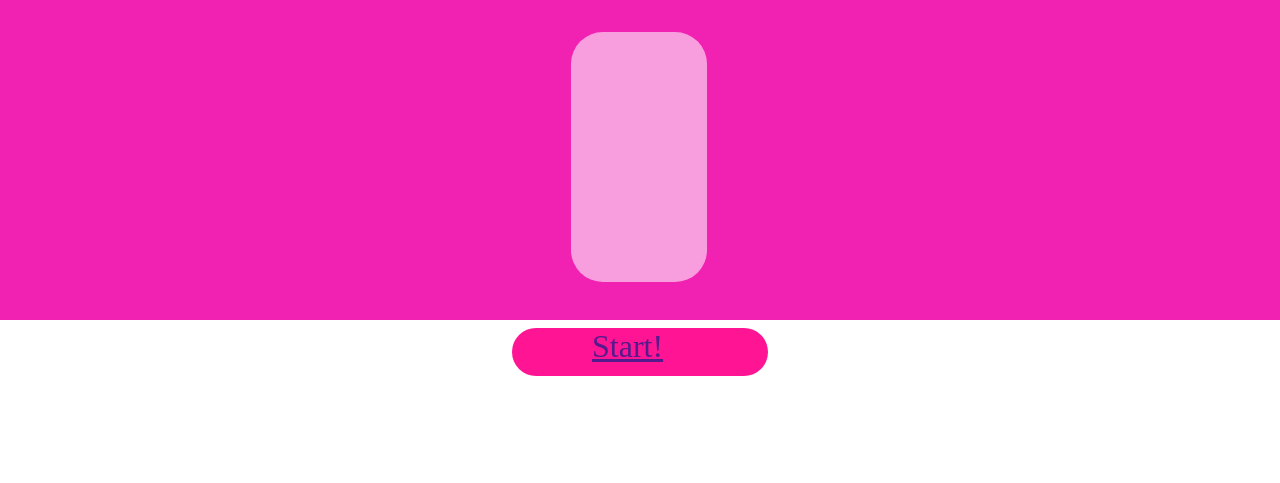
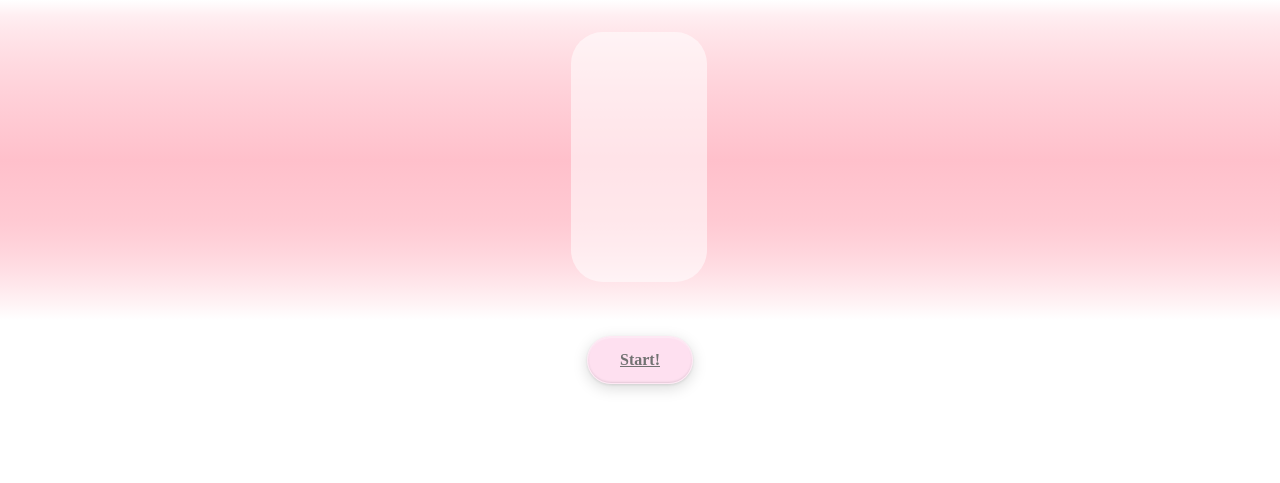
Before and after one commit to so-klavier/Hackathon, a plain HTML site: page frontend/public/home/index.html in a window 1280 px wide. Drawn offline with Linux system fonts and the light colour scheme.

Commit message:
change home page UI

```diff
--- a/frontend/public/home/home.css
+++ b/frontend/public/home/home.css
@@ -4,11 +4,14 @@
 }
 .card-container {
     display: flex;
-    flex-direction: row;
+    flex-direction: column;
     height: 40vh;
-    background-color: #f121b2;
+    background-color: rgb(255, 138, 198);
     margin: 0;
+    width: 100%;
+    position: relative;
 
+    background: linear-gradient(white, 15%, pink, 85%, white);
 }
 
 /*.card-item {
@@ -19,6 +22,7 @@
     height: 26vh;
     width: 12vw;
 }*/
+
 #card3 {
     top: 4vh;
     left: 44.6vw;
@@ -31,32 +35,86 @@
     background: rgba(255, 255, 255, 0.7);
     opacity: 0.8;
 }
-#button {
- position: absolute;
+
+/* #button {
     font-size: 2rem;
     border-radius: 2rem;
- top: 41vh;
- left: 40vw;
     height: 6vh;
     width: 20vw;
     text-indent: 6.25vw;
     background-color: #ff1493;
-}
-    /* position: absolute;
-    top: 41vh;
-    left: 42.5vw;
-    height: 6vh;
-    width: 15vw;
-    font-size: 3.0vh;
-    background-color: #007bff;
-    color: #cfe0f1;
-    border-radius: 2.0vh;
-    cursor: pointer;
-    opacity:0.719;
-} */
-/* .patch {
- position: absolute;
 
+    color: white;
 } */
 
-/*  */
+.start-container {
+    height: 60vh;
+
+    display: flex;
+    flex-direction: column;
+    align-items: center;
+    width: 100%;
+}
+
+.start-btn-container {
+    display: flex;
+    flex-direction: row;
+    align-items: center;
+    justify-content: center;
+    width: 100%;
+    height: 10vh;
+}
+
+/* デモ用の背景コンテナ */
+.glass-container {
+    display: flex;
+    justify-content: center;
+    align-items: center;
+    height: 10vh;
+    /* background: linear-gradient(135deg, #120c1f 0%, #3f2b96 50%, #a8c0ff 100%); */
+    border-radius: 12px;
+}
+
+/* リキッドガラスボタン */
+.liquid-glass-btn {
+    position: relative;
+    padding: 14px 32px;
+    font-size: 16px;
+    font-weight: 600;
+    color: #727272;
+    background: rgba(251, 124, 190, 0.238); /* 透過したベースカラー */
+    border: 1px solid rgba(255, 255, 255, 0.25); /* ガラスの端のハイライト */
+    border-radius: 30px;
+    cursor: pointer;
+    outline: none;
+    overflow: hidden;
+    transition: all 0.4s cubic-bezier(0.25, 0.8, 0.25, 1);
+
+    /* スリガラス効果（blur）と色の鮮やかさ（saturate）の調整 */
+    backdrop-filter: blur(15px) saturate(140%);
+    -webkit-backdrop-filter: blur(15px) saturate(140%);
+
+    /* 厚みと屈折を再現する複数のシャドウ */
+    box-shadow:
+        inset 0 1px 1px rgba(255, 255, 255, 0.4),
+        /* 上部の強い光沢 */ inset 0 -1px 2px rgba(0, 0, 0, 0.1),
+        /* 下部のわずかな影 */ 0 4px 15px rgba(0, 0, 0, 0.15),
+        /* ボタン自体の影 */ 0 1px 3px rgba(0, 0, 0, 0.1);
+}
+
+/* ホバー時の処理（ぷるんとした膨らみと発光感） */
+.liquid-glass-btn:hover {
+    background: rgba(255, 255, 255, 0.15);
+    border-color: rgba(255, 255, 255, 0.4);
+    box-shadow:
+        inset 0 1px 2px rgba(255, 255, 255, 0.5),
+        0 8px 25px rgba(255, 255, 255, 0.2),
+        /* ガラス越しの発光感 */ 0 4px 10px rgba(0, 0, 0, 0.2);
+    transform: translateY(-2px) scale(1.03);
+    color: rgba(255, 154, 157, 0.507);
+}
+
+.liquid-glass-btn:active {
+    transform: translateY(1px) scale(0.97);
+    background: rgba(255, 255, 255, 0.05);
+}
--- a/frontend/public/home/index.html
+++ b/frontend/public/home/index.html
@@ -7,6 +7,7 @@
         <link rel="stylesheet" href="home.css">
     </head>
     <body>
+        <div class="start-container">
         <div class="card-container">
             <div id="cover"></div >
             <!-- <div id="card1" class="card-item"></div>
@@ -17,6 +18,10 @@
             <div id="patch"></div>
             <div id="below"></div>
         </div>
-        <a href="" class="button" id="button" ><span>Start!</span></a>
+        <div class="glass-container">
+           <a href="" class="liquid-glass-btn" id="button" >Start!</a>
+        </div>
+        </div>
+
     </body>
 </html>
```
Lines whose indentation alone changed are shown as unchanged.
